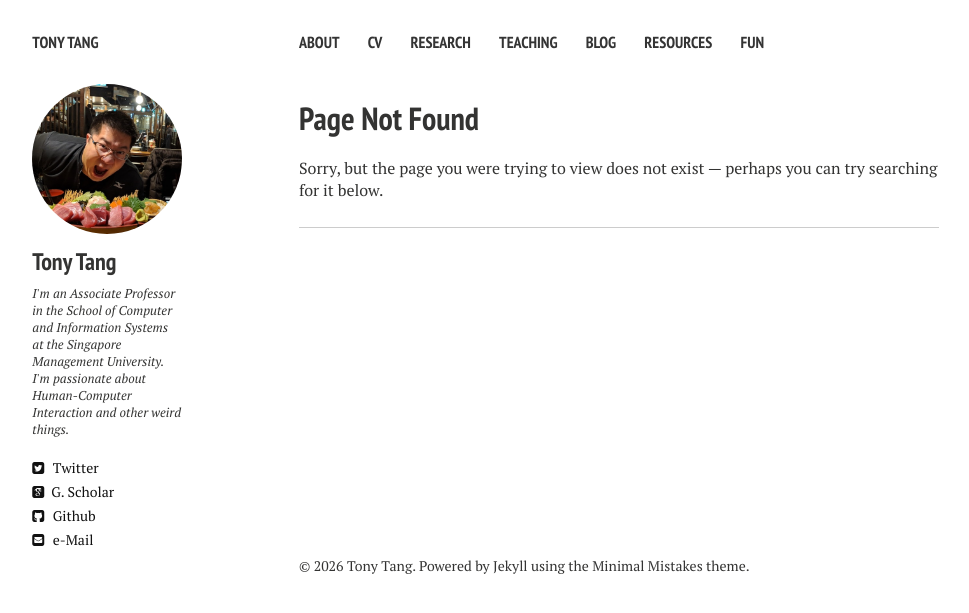
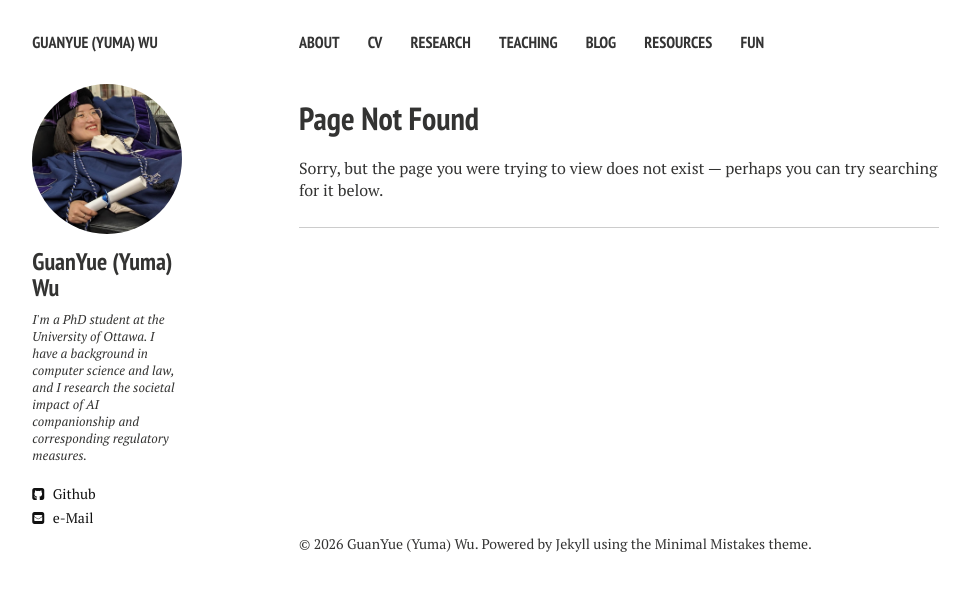
Before and after one commit to yuma-wu/yuma-wu.github.io, a Jekyll site: the page built from 404.md, in a window 1280 px wide. Shown: the top 613 px of the page, without its empty margins (21-990 px from the left). Built offline with Jekyll 4.4.1, drawn with Linux system fonts in a browser that asks for light colours; nearby versions of some CDN libraries.

Commit message:
Updated configs

```diff
--- a/_config.yml
+++ b/_config.yml
@@ -1,20 +1,20 @@
-title:            Tony Tang
-description:      Tony Tang's Academic Website
+title:            GuanYue (Yuma) Wu
+description:      Yuma's Academic Website
 # Your site's domain goes here. Leave localhost server or blank when working locally.
-url:              https://hcitang.github.io
+url:              https://yuma-wu.github.io
 
 # Owner/author information
 owner:
-  name:           Tony Tang
-  avatar:         tony.jpg
-  bio:            I'm an Associate Professor in the School of Computer and Information Systems at the Singapore Management University. I'm passionate about Human-Computer Interaction and other weird things.
-  email:          tonyt@smu.edu.sg
+  name:           GuanYue (Yuma) Wu
+  avatar:         yuma.jpg
+  bio:            I'm a PhD student at the University of Ottawa. I have a background in computer science and law, and I research the societal impact of AI companionship and corresponding regulatory measures.
+  email:          yuma.wu@uottawa.ca
   # Social networking links are used in author-bio sidebar. Update and remove as you like.
-  twitter: proclubboy
-  google_scholar: RG1EQowAAAAJ
-  github: hcitang
+  orcid: 0009-0001-4922-9637
+  github: yuma-wu
 # Analytics and webmaster tools stuff goes here
-google_analytics: UA-19657956-3
+google_analytics:
+# UA-19657956-3
 google_verify:
 # https://ssl.bing.com/webmaster/configure/verify/ownership Option 2 content= goes here
 bing_verify:
@@ -27,17 +27,17 @@ links:
   - title: CV
     url: "/cv/"
   - title: Research
-    url: "http://ricelab.github.io"
+    url: "/research/"
     external: true
   - title: Teaching
     url: "/teaching/"
   - title: Blog
-    url: "http://ricelab.github.io/blog/"
+    url: "/blog/"
     external: true
   - title: Resources
-    url: /resources/
+    url: "/resources/"
   - title: Fun
-    url: /fun/
+    url: "/fun/"
 
 # http://en.wikipedia.org/wiki/List_of_tz_database_time_zones
 timezone:    America/Toronto
```
Also changed, not shown: 404.md (+1 -1 lines), images/yuma.jpg (added).
